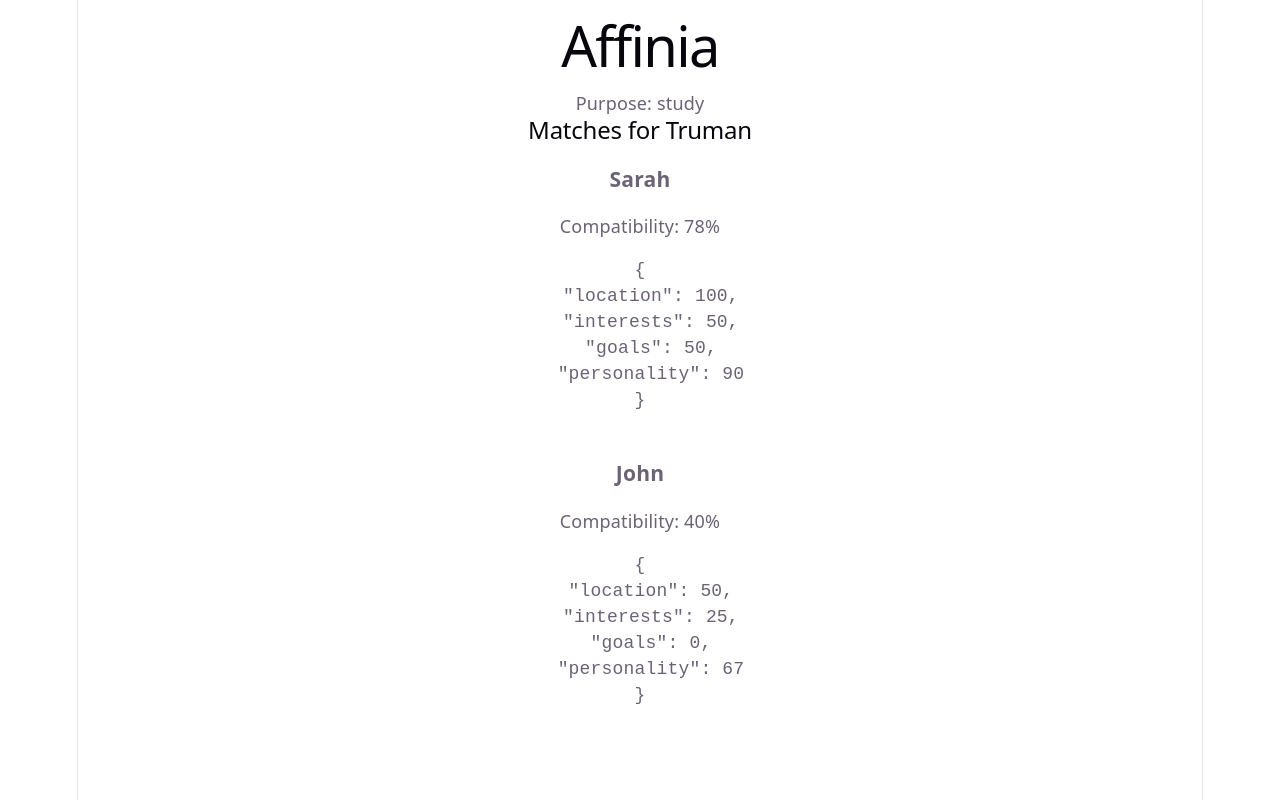
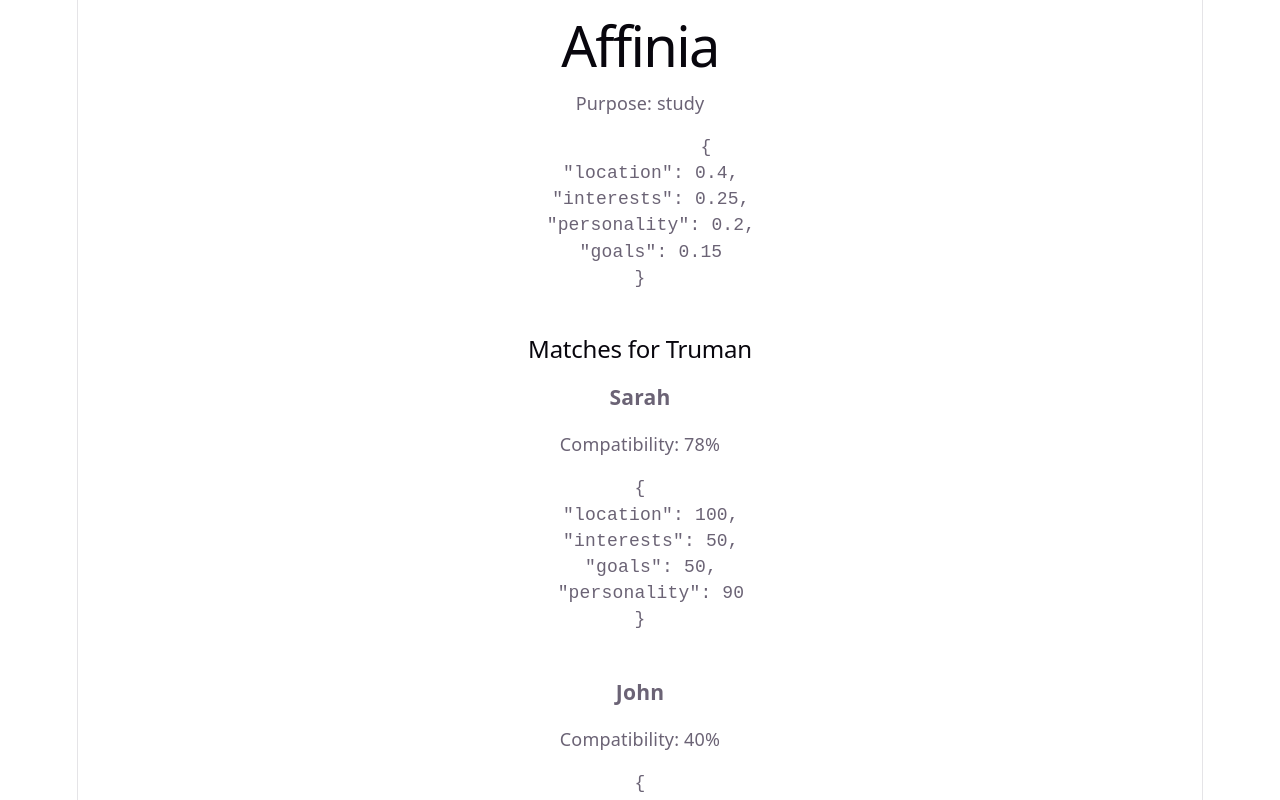
Before and after one commit to trumantay/affinia, a Vue app: page / in a window 1280 px wide. Shown: the top 800 px of the page. Built offline with nearby package versions, Linux system fonts and the light colour scheme.

Commit message:
Implement user weight engine

```diff
--- a/src/App.vue
+++ b/src/App.vue
@@ -1,4 +1,10 @@
 <script setup>
+
+import { USER_WEIGHTS }
+from "./config/userWeights"
+
+import { generateWeights }
+from "./engine/weightEngine"
 
 import { sampleProfiles }
 from "./data/sampleProfiles"
@@ -13,11 +19,17 @@ const me = sampleProfiles[0]
 
 const currentPurpose = "study"
 
+const finalWeights =
+    generateWeights(
+        MATCHING_PROFILES[currentPurpose],
+        USER_WEIGHTS
+    )
+
 const matches =
     findMatches(
         me,
         sampleProfiles,
-        MATCHING_PROFILES[currentPurpose]
+        finalWeights
     )
 
 console.log(matches)
@@ -33,6 +45,9 @@ console.log(matches)
             Purpose:
             {{ currentPurpose }}
           </p>
+          <pre>
+            {{ finalWeights }}
+          </pre>
 
         <h2>
             Matches for {{ me.name }}
--- /dev/null
+++ b/src/config/userWeights.js
@@ -0,0 +1,12 @@
+// What does THIS user care about?
+
+export const USER_WEIGHTS = {
+
+    location: 1,
+
+    interests: 1,
+
+    personality: 1,
+
+    goals: 1
+}
--- /dev/null
+++ b/src/engine/weightEngine.js
@@ -0,0 +1,33 @@
+// How do user preferences modify matching priorities?
+
+export function generateWeights(
+    baseWeights,
+    userWeights
+) {
+
+    const adjusted = {}
+
+    let total = 0
+
+    for (const key in baseWeights) {
+
+        adjusted[key] =
+            baseWeights[key]
+            *
+            userWeights[key]
+
+        total += adjusted[key]
+    }
+
+    const normalized = {}
+
+    for (const key in adjusted) {
+
+        normalized[key] =
+            adjusted[key]
+            /
+            total
+    }
+
+    return normalized
+}
```
